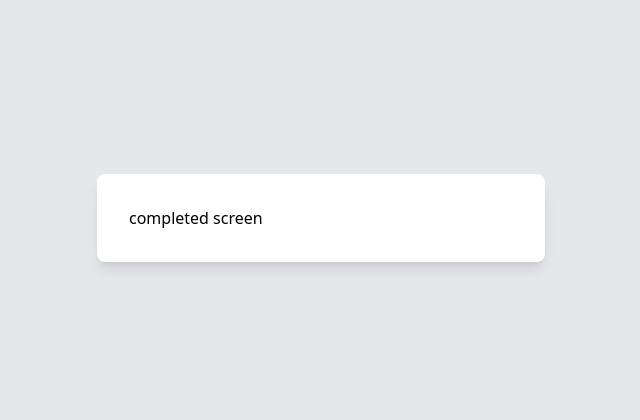
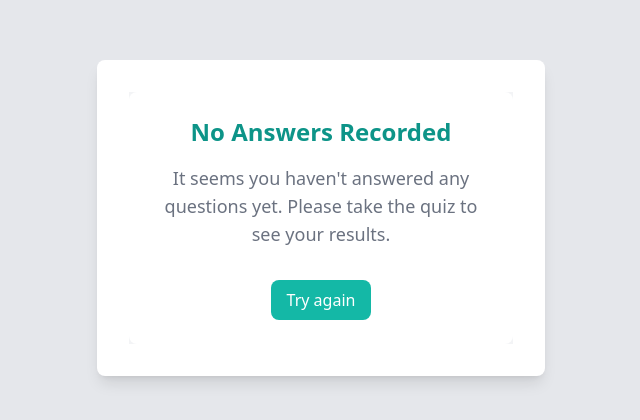
Before and after one commit to Kamil-Budzik/quiz-app, a Vue app: page /completed in a window 1280 px wide. Shown: the part 182-602 px from the top of the page, without its empty margins (319-959 px from the left). Built offline with nearby package versions, Linux system fonts and the light colour scheme.

Commit message:
Add CompletedScreen

```diff
--- a/src/components/QuizPagination.vue
+++ b/src/components/QuizPagination.vue
@@ -45,7 +45,7 @@ const getButtonClasses = (index: number) => {
 <template>
   <div class="relative w-full overflow-hidden py-2 flex items-center justify-center">
     <div
-      class="flex space-x-2 overflow-x-auto no-scrollbar snap-x snap-mandatory scroll-smooth px-8 w-11/12"
+      class="flex space-x-2 overflow-x-auto no-scrollbar snap-x snap-mandatory scroll-smooth px-8 w-11/12 justify-center"
       ref="scrollContainer"
     >
       <button
--- a/src/stores/quiz.ts
+++ b/src/stores/quiz.ts
@@ -4,7 +4,7 @@ import { defineStore } from 'pinia'
 import axios from 'axios'
 import { useRouter } from 'vue-router'
 
-const API_URL = 'https://opentdb.com/api.php?amount=10'
+const API_URL = 'https://opentdb.com/api.php?amount=3'
 
 export enum GameStatus {
   NotStarted,
@@ -47,7 +47,6 @@ export const useQuizStore = defineStore('quiz', () => {
   const questions = ref<Question[]>([])
   const loading = ref(false)
   const error: Ref<string | null> = ref(null)
-  const score = ref(0)
   const selectedAnswers = ref<SelectedAnswer[]>([])
 
   const updateSelectedAnswers = (answer: SelectedAnswer) => {
@@ -62,7 +61,6 @@ export const useQuizStore = defineStore('quiz', () => {
 
     gameStatus.value = GameStatus.InProgress
     currentQuestionIndex.value = 0
-    score.value = 0
 
     void router.push({ name: 'InProgressScreen' })
   }
@@ -79,6 +77,7 @@ export const useQuizStore = defineStore('quiz', () => {
 
   const nextQuestion = () => {
     if (selectedAnswers.value.length === questions.value.length) {
+      gameStatus.value = GameStatus.GameOver
       return completeQuiz()
     }
 
@@ -139,13 +138,21 @@ export const useQuizStore = defineStore('quiz', () => {
     }
   }
 
+  const restartQuiz = () => {
+    gameStatus.value = GameStatus.NotStarted
+    currentQuestionIndex.value = 0
+    questions.value = []
+    loading.value = false
+    error.value = null
+    selectedAnswers.value = []
+  }
+
   return {
     gameStatus,
     currentQuestion,
     loading,
     currentQuestionIndex,
     questions,
-    score,
     error,
     selectedAnswers,
     updateSelectedAnswers,
@@ -154,6 +161,7 @@ export const useQuizStore = defineStore('quiz', () => {
     reviewAnswers,
     nextQuestion,
     fetchQuestions,
-    setCurrentQuestion
+    setCurrentQuestion,
+    restartQuiz
   }
 })
--- a/src/views/CompletedScreen.vue
+++ b/src/views/CompletedScreen.vue
@@ -1,3 +1,55 @@
+<script setup lang="ts">
+import { computed } from 'vue'
+import { useQuizStore } from '@/stores/quiz'
+import { useRouter } from 'vue-router'
+
+const quiz = useQuizStore()
+const router = useRouter()
+
+const correctAnswersCount = computed(() => {
+  return quiz.selectedAnswers.filter((answer) => answer.isCorrect).length
+})
+const totalQuestions = computed(() => quiz.questions.length)
+const correctPercentage = computed(() => {
+  return Math.round((correctAnswersCount.value / totalQuestions.value) * 100)
+})
+const hasAnsweredAnyQuestions = computed(() => quiz.selectedAnswers.length)
+
+const handleRestart = () => {
+  quiz.restartQuiz()
+  void router.push({ name: 'StartScreen' })
+}
+</script>
+
 <template>
-  <div>completed screen</div>
+  <div class="flex flex-col items-center justify-center bg-gray-100">
+    <div class="bg-white rounded-lg p-6 max-w-md w-full text-center">
+      <h1 class="text-2xl font-bold text-teal-600 mb-4">
+        {{ hasAnsweredAnyQuestions ? 'Quiz Completed!' : 'No Answers Recorded' }}
+      </h1>
+
+      <template v-if="hasAnsweredAnyQuestions">
+        <p class="text-lg mb-4">
+          You answered <span class="font-bold">{{ correctAnswersCount }}</span> out of
+          <span class="font-bold">{{ totalQuestions }}</span> questions correctly.
+        </p>
+        <p class="text-lg mb-8">
+          Your score: <span class="text-teal-600 font-bold">{{ correctPercentage }}%</span>
+        </p>
+      </template>
+
+      <template v-else>
+        <p class="text-lg mb-8 text-gray-500">
+          It seems you haven't answered any questions yet. Please take the quiz to see your results.
+        </p>
+      </template>
+
+      <button
+        class="bg-teal-500 text-white py-2 px-4 rounded-lg hover:bg-teal-600 transition duration-200"
+        @click="handleRestart"
+      >
+        Try again
+      </button>
+    </div>
+  </div>
 </template>
```
